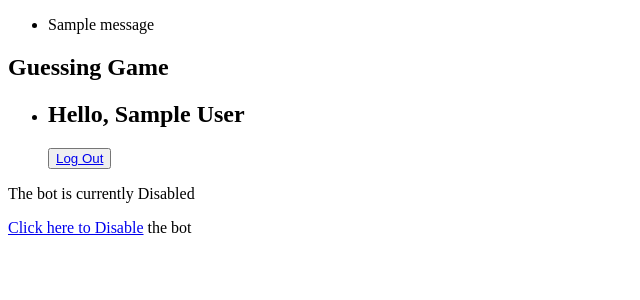
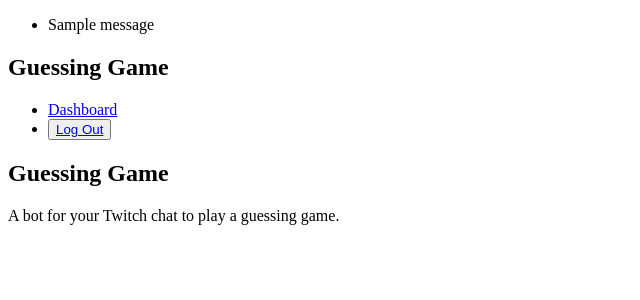
Before and after one commit to flagrama/guessing-game, a Flask app: page / in a window 1280 px wide. Shown: the top 300 px of the page, without its empty margins (0-640 px from the left). Run offline with Flask 2, Linux system fonts and the light colour scheme; a user stored in the database is signed in; tables that the repository leaves empty hold one stand-in row (values such as "Sample post"); one stand-in notice (Sample message) is shown.

Commit message:
Add base.html and move bot status to dashboard

```diff
--- a/web/__init__.py
+++ b/web/__init__.py
@@ -1,8 +1,10 @@
-from flask import Flask
+from flask import Flask, session
 from flask_login import LoginManager
 from flask_talisman import Talisman
 from flask_sqlalchemy import SQLAlchemy
 from flask_migrate import Migrate
+
+from web import twitch
 
 db = SQLAlchemy()
 migrate = Migrate()
@@ -17,6 +19,7 @@ def create_app(config):
     db.init_app(application)
     migrate.init_app(application, db)
     login_manager.login_view = 'authentication.login'
+    login_manager.login_message = None
     login_manager.init_app(application)
 
     from web.blueprints.main import main
@@ -25,6 +28,13 @@ def create_app(config):
     application.register_blueprint(authentication)
     from web.blueprints.bot import bot
     application.register_blueprint(bot)
+
+    @application.before_request
+    def validate_token():
+        if 'twitch_token' in session:
+            validation_json = twitch.validate_token(session['twitch_token'])
+            if not validation_json:
+                session.clear()
 
     return application
 
--- a/web/blueprints/authentication.py
+++ b/web/blueprints/authentication.py
@@ -15,6 +15,7 @@ authentication = Blueprint('authentication', __name__)
 def login():
     if current_user.is_authenticated:
         return redirect(url_for('index'))
+    session['next_url'] = request.args.get('next')
     redirect_uri = url_for('authentication.authorized', _external=True)
     return redirect(twitch.authorize(redirect_uri, app.config['TWITCH_STATE']))
 
@@ -38,7 +39,8 @@ def authorized():
             if not result:
                 twitch.revoke_token(create_json['access_token'])
                 session.clear()
-    return redirect('/')
+    redirect_url = session.pop('next_url') if session['next_url'] else '/'
+    return redirect(redirect_url)
 
 
 @authentication.route('/logout')
--- a/web/blueprints/main.py
+++ b/web/blueprints/main.py
@@ -1,8 +1,7 @@
 from flask import (
-    Blueprint, render_template, session
+    Blueprint, render_template
 )
-
-import web.twitch as twitch
+from flask_login import login_required
 
 main = Blueprint('main', __name__)
 
@@ -12,9 +11,7 @@ def index():
     return render_template('home.html')
 
 
-@main.before_request
-def validate_token():
-    if 'twitch_token' in session:
-        validation_json = twitch.validate_token(session['twitch_token'])
-        if not validation_json:
-            session.clear()
+@main.route('/dashboard')
+@login_required
+def dashboard():
+    return render_template('dashboard.html')
--- /dev/null
+++ b/web/templates/base.html
@@ -0,0 +1,42 @@
+<!DOCTYPE html>
+<html lang="en">
+<head>
+    <meta charset="UTF-8">
+    <title>{% block title %}{% endblock %} - Guessing Game</title>
+</head>
+<body>
+{% with messages = get_flashed_messages() %}
+  {% if messages %}
+    <ul class=flashes>
+    {% for message in messages %}
+      <li>{{ message }}</li>
+    {% endfor %}
+    </ul>
+  {% endif %}
+{% endwith %}
+<nav>
+    <h1>Guessing Game</h1>
+    <ul>
+        {% if current_user.is_active %}
+            <li>
+                <a href="{{ url_for('main.dashboard') }}">Dashboard</a>
+            </li>
+        {% endif %}
+        <li>
+            {% if current_user.is_active %}
+                <button id="logout">
+                    <a href="{{ url_for('authentication.logout') }}">Log Out</a>
+                </button>
+            {% else %}
+                <button id="login_with_twitch">
+                    <a href="{{ url_for('authentication.login') }}">Log In with Twitch</a>
+                </button>
+            {% endif %}
+        </li>
+    </ul>
+</nav>
+<content>
+    {% block content %}{% endblock %}
+</content>
+</body>
+</html>
--- a/web/templates/home.html
+++ b/web/templates/home.html
@@ -1,42 +1,6 @@
-<!DOCTYPE html>
-<html lang="en">
-<head>
-    <meta charset="UTF-8">
-    <title>Welcome - Guessing Game</title>
-</head>
-<body>
-{% with messages = get_flashed_messages() %}
-  {% if messages %}
-    <ul class=flashes>
-    {% for message in messages %}
-      <li>{{ message }}</li>
-    {% endfor %}
-    </ul>
-  {% endif %}
-{% endwith %}
-<nav>
-    <h1>Guessing Game</h1>
-    <ul>
-        <li>
-            {% if current_user.is_active %}
-                <h1>Hello, {{ current_user.twitch_display_name }}</h1>
-                <button id="logout">
-                    <a href="{{ url_for('authentication.logout') }}">Log Out</a>
-                </button>
-            {% else %}
-                <button id="login_with_twitch">
-                    <a href="{{ url_for('authentication.login') }}">Log In with Twitch</a>
-                </button>
-            {% endif %}
-        </li>
-    </ul>
-</nav>
-{% if current_user.is_active %}
-    {% set bot_status = current_user.get_bot_enabled() %}
-    <content>
-        <p>The bot is currently <span id="bot_{{ 'enabled' if bot_status else 'disabled' }}">{{ 'Enabled' if bot_session else 'Disabled' }}</span></p>
-        <p><a href="{{ url_for('bot.change_status') }}">Click here to {{ 'Disable' if bot_status else 'Enable' }}</a> the bot</p>
-    </content>
-{% endif %}
-</body>
-</html>
+{% extends 'base.html' %}
+{% block title %}Welcome{% endblock %}
+{% block content %}
+    <h2>Guessing Game</h2>
+    <p>A bot for your Twitch chat to play a guessing game.</p>
+{% endblock %}}
```
Also changed, not shown: web/blueprints/bot.py (+2 -13 lines), web/templates/dashboard.html (added, +12 -0 lines).
